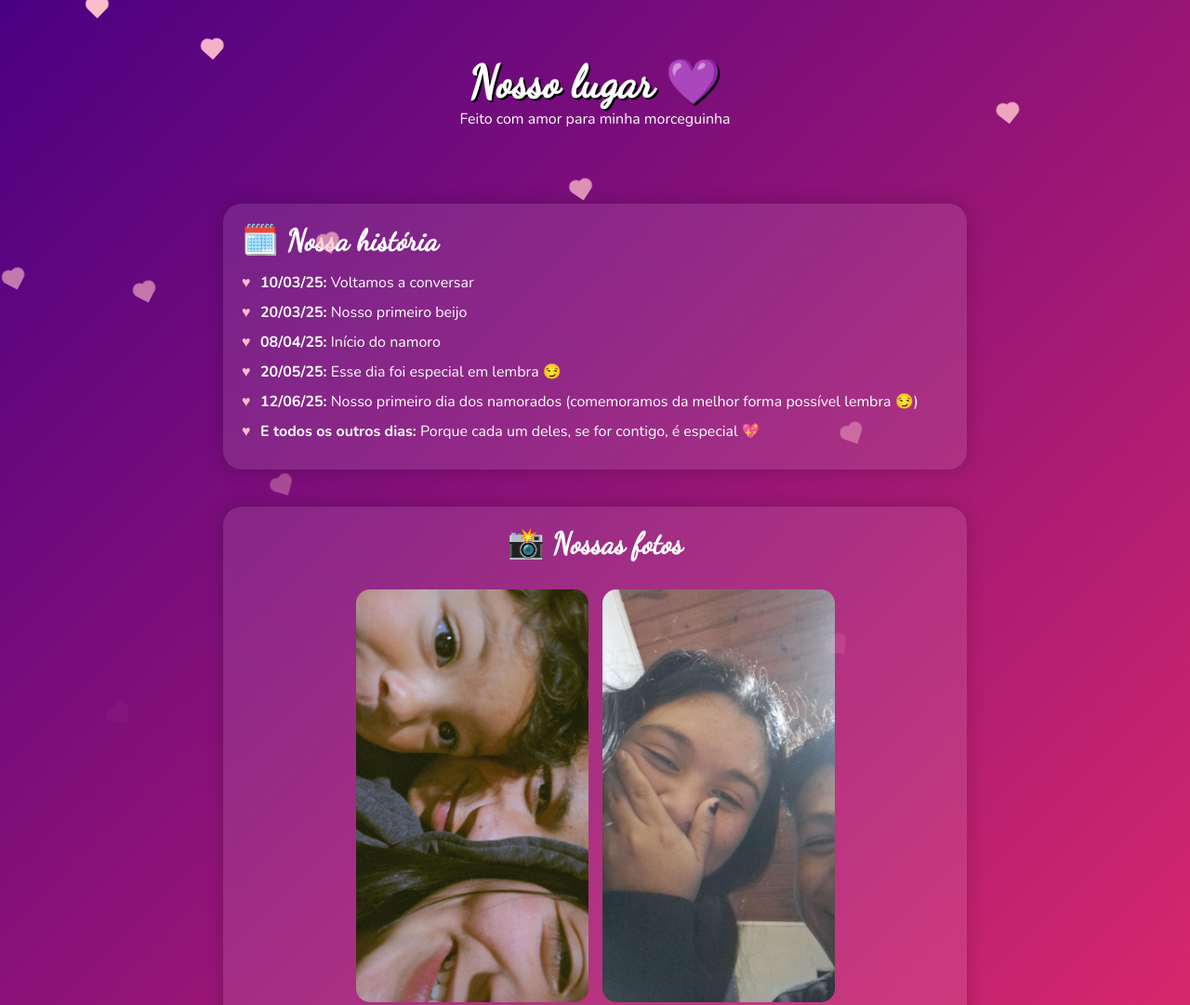
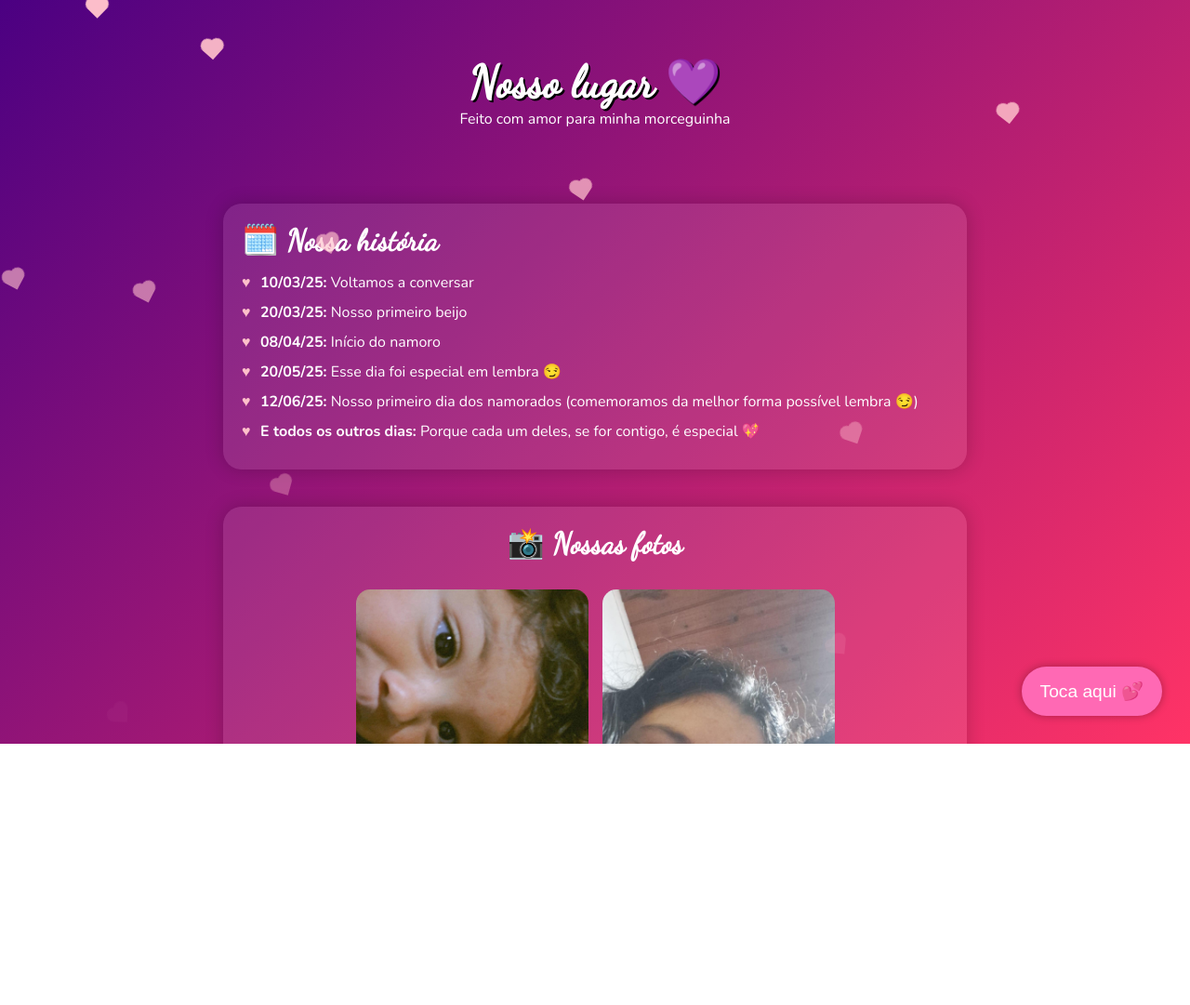
Before and after one commit to thiagorddd/Nossa-lugar-, a plain HTML site: page index.html in a window 1280 px wide. Shown: the top 1081 px of the page at 93% size. After the commit the page ends 800 px from the top, so only its background shows below. Drawn offline with nearby package versions, Linux system fonts and the light colour scheme.

Commit message:
Update index.html

```diff
--- a/index.html
+++ b/index.html
@@ -10,6 +10,21 @@
       padding: 0;
       box-sizing: border-box;
     }
+    html, body {
+  height: 100%;
+  overflow-x: hidden;
+  scroll-behavior: smooth;
+  perspective: 1px;
+  transform-style: preserve-3d;
+}
+
+.section {
+  position: relative;
+  padding: 60px 20px;
+  background: rgba(255, 255, 255, 0.1);
+  transform-style: preserve-3d;
+  z-index: 1;
+}
     body {
       font-family: 'Nunito', sans-serif;
       background: linear-gradient(135deg, #4b0082, #ff3366);
@@ -154,5 +169,51 @@
       }, 6000);
     }
     setInterval(createHeart, 400);
-  </script></body>
+  </script> <!-- BOTÃO DE ELOGIOS -->
+<button onclick="mostrarElogios()" style="position: fixed; bottom: 30px; right: 30px; padding: 15px 20px; background: #ff69b4; color: white; border: none; border-radius: 30px; font-size: 1.2em; box-shadow: 0 0 10px rgba(0,0,0,0.3); cursor: pointer; z-index: 1000;">
+  Toca aqui 💕
+</button>
+
+<script>
+  function mostrarElogios() {
+    const elogios = [
+      'Você é linda 💖',
+      'Você é forte 🌟',
+      'Você já passou por tanto e seguiu em frente 💪',
+      'Você é incrível ✨',
+      'Você me faz feliz de verdade ❤️',
+      'Você é sensível e carinhosa 🥺',
+      'Você é ciumenta e eu amo isso 😂',
+      'Você é brava e eu acho fofo 🐯',
+      'Você é tudo pra mim 💘',
+      'Você é minha princesa, minha morceguinha 🦇💕',
+      'Eu te amo além do que cabe em palavras 🫶'
+    ];
+
+    elogios.forEach((texto, i) => {
+      setTimeout(() => {
+        const msg = document.createElement('div');
+        msg.innerText = texto;
+        msg.style.position = 'fixed';
+        msg.style.left = Math.random() * 90 + 'vw';
+        msg.style.top = Math.random() * 80 + 'vh';
+        msg.style.background = '#fff';
+        msg.style.color = '#ff69b4';
+        msg.style.padding = '8px 15px';
+        msg.style.borderRadius = '20px';
+        msg.style.fontSize = '1em';
+        msg.style.boxShadow = '0 0 10px rgba(0,0,0,0.2)';
+        msg.style.zIndex = 9999;
+        msg.style.opacity = 1;
+        msg.style.transition = 'all 3s ease';
+        document.body.appendChild(msg);
+        setTimeout(() => {
+          msg.style.top = '0px';
+          msg.style.opacity = 0;
+        }, 100);
+        setTimeout(() => msg.remove(), 3000);
+      }, i * 400);
+    });
+  }
+</script></body>
 </html>
```
